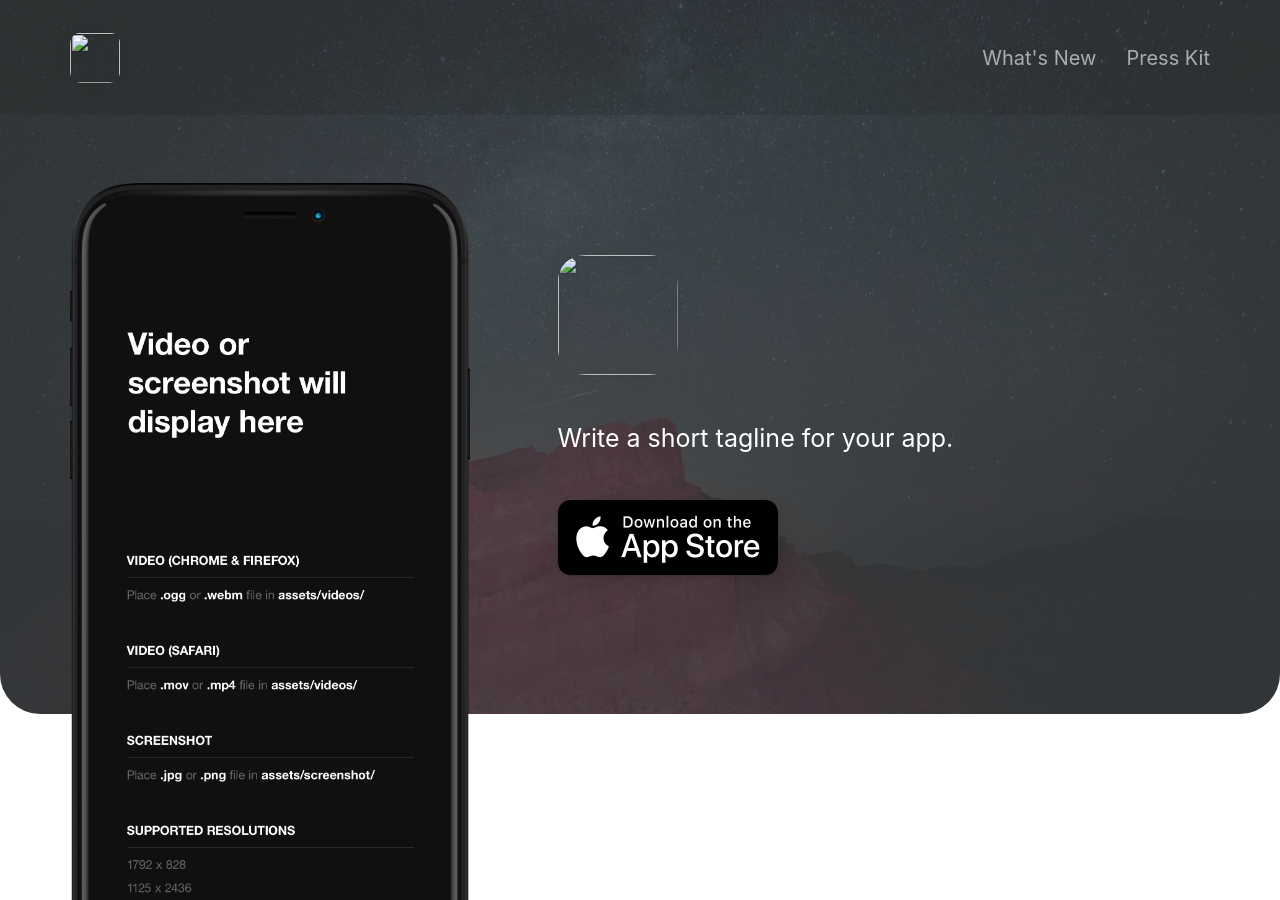
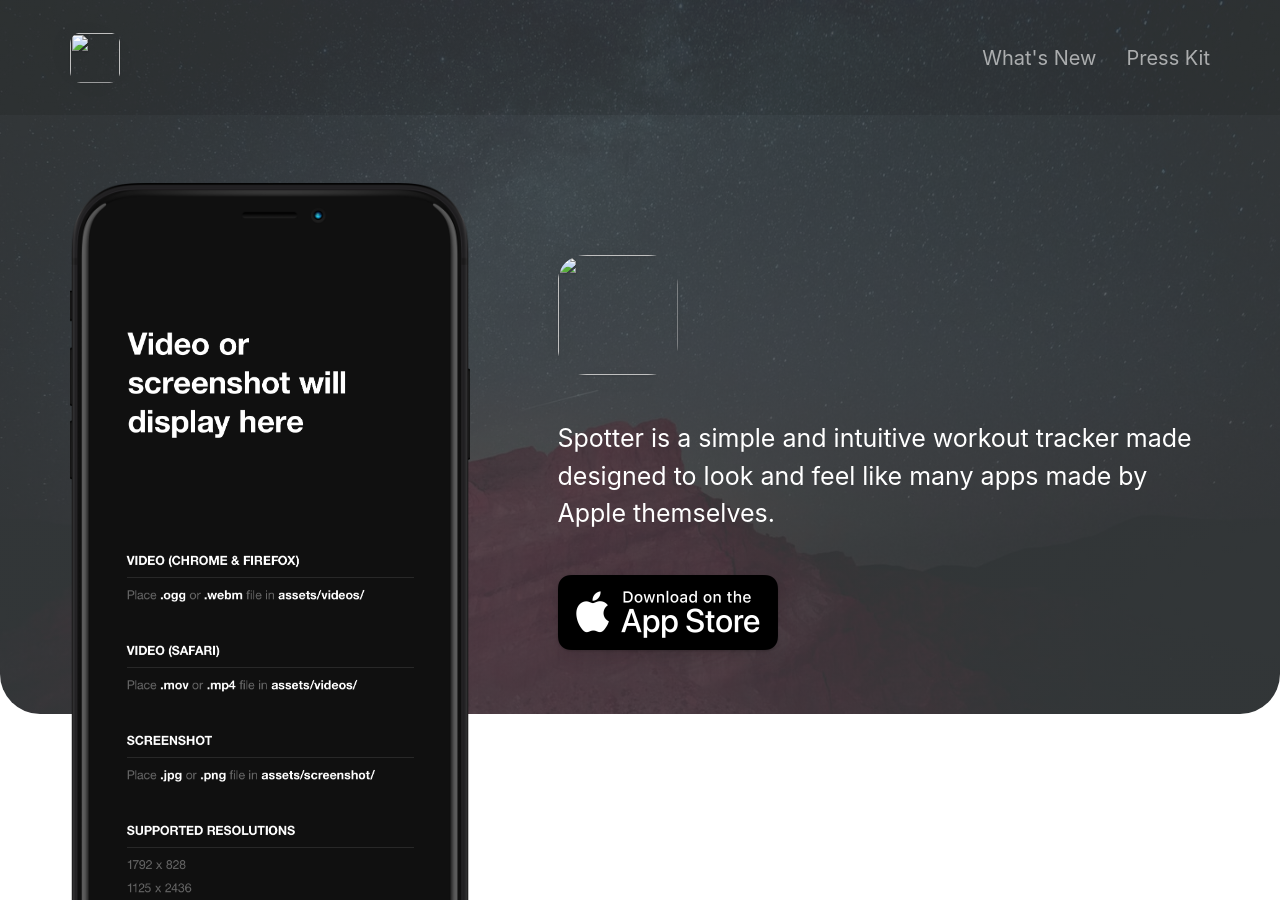
Before and after one commit to Tsdevendra1/FitnessAppWebsite, a Jekyll site: the page built from index.html, in a window 1280 px wide and 900 px high. Built offline with Jekyll 4.4.1, drawn with Linux system fonts in a browser that asks for light colours; nearby versions of some CDN libraries.

Commit message:
Update _config.yml

```diff
--- a/_config.yml
+++ b/_config.yml
@@ -13,8 +13,7 @@ presskit_download_link                    : https://emilbaehr.com
 app_icon                                  : # assets/appicon.png                      # Automatically populates if not set and if iOS app ID is set.  Otherwise enter path to icon file manually.
 app_name                                  :                                           # Automatically populates if not set and if iOS app ID is set.  Otherwise enter manually.
 app_price                                 :                                           # Automatically populates if not set and if iOS app ID is set.  Otherwise enter manually.
-app_description                           : Write a short tagline for your app.
-
+app_description                           : Spotter is a simple and intuitive workout tracker made designed to look and feel like many apps made by Apple themselves.
 enable_smart_app_banner                   : true                                      # Set to true to show a smart app banner at top of page on mobile devices.
 
 
```
